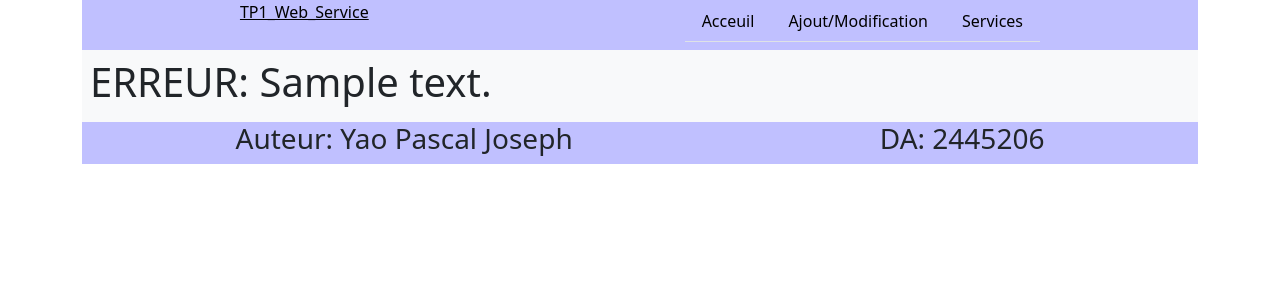
After one commit to TheOne101Alpha/TP1_web3, a Flask app: template templates/erreur.jinja in a window 1280 px wide. The commit adds this page. Shown: the top 300 px of the page. Run offline with Flask 3, Linux system fonts and the light colour scheme; the template is opened without the code that fills it: most values are stand-ins (such as "Sample title", 1, 10 or a date in 2020).

Commit message:
avancement validation finission gestion erreurs

```diff
--- a/app.py
+++ b/app.py
@@ -1,9 +1,12 @@
-from flask import Flask, render_template, request,abort
+from flask import Flask, render_template, request, abort, redirect
 import bd
+import re
 
 
 
-SITENOM = 'Services-TP1'
+
+
+reg_html = re.compile(r"(<(.*)>.*?|<(.*) />)")
 
 app = Flask(__name__)
 
@@ -15,47 +18,77 @@ def base():
         with connexion.get_curseur() as curseur:
             curseur.execute("SELECT cat.nom_categorie,ser.id_service, ser.titre, ser.description, ser.cout, ser.localisation FROM services ser INNER JOIN categories cat ON cat.id_categorie = ser.id_service ORDER BY ser.date_creation LIMIT 5")
             retour = curseur.fetchall()
-    return render_template('acceuil.jinja', titre=SITENOM, titre_page = "Acceuil", langue = "fr_CA", items=retour)
+    return render_template('acceuil.jinja',  titre_page = "Acceuil", langue = "fr_CA", items=retour)
 
 @app.route("/details")
 def details():
     """affiche la page de détail"""
 
     retour = []
+
     identifiant = request.args.get('id', type=int)
-    print(identifiant)
+
+    if not identifiant:
+        abort(400, "parametre id manquant")
 
     with bd.creer_connexion() as connexion:
         with connexion.get_curseur() as curseur:
             curseur.execute('SELECT cat.nom_categorie, ser.date_creation, ser.titre, ser.actif, ser.description, ser.cout, ser.localisation FROM services ser INNER JOIN categories cat ON cat.id_categorie = ser.id_service WHERE ser.id_service =%(id)s', {'id': identifiant})
             retour = curseur.fetchone()
-    return render_template("details.jinja",titre=SITENOM, titre_page = "Détails", item = retour, id_change = identifiant)
+            if retour.rowcount == 0:
+                abort(404, "details d'un service inexistant")
+
+            return render_template("details.jinja", titre_page = "Détails", item = retour, id_change = identifiant)
 
 
-@app.route("/changement")
+
+@app.route("/changement", methods=['GET', 'POST'])
 def changement():
     """affichage de changement ou ajout de services"""
 
     leservice = []
     categories = []
 
+    v_nom = ""
+    v_local=""
+    v_descr=""
+
     identifiant = request.args.get('id', type=int)
+
+    if request.method == 'POST':
+
+        nom = request.form.get('nom_service')
+        localisation = request.form.get('localisation_service')
+        description = request.form.get('description_service')
+
+        if reg_html.fullmatch(nom):
+            v_nom = "is-invalid"
+        if reg_html.fullmatch(localisation):
+            v_local = "is-invalid"
+        if reg_html.fullmatch(description):
+            v_descr = "is-invalid"
+        if not v_nom and not v_local and not v_descr:
+            return render_template("merci.jinja", titre_page= "Merci.jinja")
+        return render_template(
+            "changement.jinja",
+            titre_page = "validation",
+            b_changement = False,
+            valide_nom = v_nom,
+            valide_localisation = v_local,
+            valide_description = v_descr
+        )
     if identifiant:
         with bd.creer_connexion() as connexion:
             with connexion.get_curseur() as curseur:
+                curseur.execute("SELECT ser.id_service FROM services ser")
+                categories = curseur.execute("SELECT nom_categorie FROM categories")
+
                 curseur.execute('SELECT cat.nom_categorie, ser.date_creation, ser.titre, ser.actif, ser.description, ser.cout, ser.localisation FROM services ser INNER JOIN categories cat ON cat.id_categorie = ser.id_service WHERE ser.id_service =%(id)s', {'id': identifiant})
                 leservice = curseur.fetchone()
-        print(leservice)
-        return render_template("changement.jinja",titre=SITENOM,titre_page = "Modification service", b_changement=True, service=leservice, liste_categorie = categories )
-
-    with bd.creer_connexion() as connexion:
-        with connexion.get_curseur() as curseur:
-            curseur.execute('SELECT id_categorie, nom_categorie FROM categories')
-            categories = curseur.fetchall()
-            curseur.execute('SELECT cat.nom_categorie, ser.date_creation, ser.titre, ser.actif, ser.description, ser.cout, ser.localisation FROM services ser INNER JOIN categories cat ON cat.id_categorie = ser.id_service WHERE ser.id_service =%(id)s', {'id': identifiant})
-            services = curseur.fetchone()
-    return render_template("changement.jinja",titre=SITENOM, titre_page = "Ajout service", b_changement = False, service = services, liste_categorie = categories)
-
+                if leservice.rowcount == 0:
+                    abort(404, "le service à modifier n'existe pas")
+                return render_template("changement.jinja",titre_page = "Modification service", b_changement=True, service=leservice, liste_categorie = categories)
+    return render_template("changement.jinja",titre_page = "Ajout service", b_changement=False, service=None, liste_categorie = categories)
 
 @app.route("/services")
 def services():
@@ -66,8 +99,28 @@ def services():
             curseur.execute("SELECT id_service, (SELECT nom_categorie FROM `categories` WHERE categories.id_categorie = services.id_categorie), titre, localisation, description FROM `services` ORDER BY services.date_creation")
             retour = curseur.fetchall()
     print(retour)
-    return render_template('services.jinja',titre=SITENOM,titre_page = "Services", lesservices=retour)
+    return render_template('services.jinja',titre_page = "Services", lesservices=retour)
 
+
+@app.errorhandler(400)
+def gestion400(e):
+    """Gere le code 400"""
+    return render_template("erreur.jinja", message = e.description), 400
+
+@app.errorhandler(404)
+def gestion404(e):
+    """Gere le code 404"""
+    chemin = request.path
+    if chemin == "/details":
+        return render_template("erreur.jinja", message = e.description), 404
+    if chemin == "/changement":
+        return render_template("erreur.jinja", message = e.description), 404
+    return render_template("erreur.jinja", message = e.description), 404
+
+@app.errorhandler(500)
+def gestion500(e):
+    """Gere le code 500"""
+    return render_template("erreur.jinja", message = e.description)
 
 if __name__ == "__main__":
     app.run()
--- a/static/css/style.css
+++ b/static/css/style.css
@@ -10,8 +10,8 @@ p, label {
   color: black;
 }
 
-main a:hover .text {
-  color: red;
+footer, header {
+  height: 20%;
 }
 
 header {
@@ -22,6 +22,9 @@ header a {
   color: black;
 }
 
+main {
+  height: 60%;
+}
 main .taille {
   width: 42%;
 }
--- a/static/css/style.scss
+++ b/static/css/style.scss
@@ -16,8 +16,8 @@ p, label{
 	color: black;
 }
 
-main a:hover .text{
-	color: red ;
+footer, header{
+	height: 20%;
 }
 
 header{
@@ -29,9 +29,13 @@ header{
 	}
 }
 
-main .taille{
-	width: 42%;
+main {
+	height: 60%;
+	.taille {
+		width: 42%;
+	}
 }
+
 
 footer{
 	background-color: rgb(192, 192, 255);
--- a/templates/base.jinja
+++ b/templates/base.jinja
@@ -12,14 +12,14 @@
 <div class="container">
     <body>
         <header class="d-flex justify-content-around align-middle">
-            <a href="/">{{titre}}</a>
+            <a href="/">TP1_Web_Service</a>
             <div>
                 <ul class="nav nav-tabs">
                     <li class="nav-item">
                         <a href="/" class="nav-link text-black">Acceuil</a>
                     </li>
                     <li class="nav-item">
-                        <a href="ajout.jinja" class="nav-link text-black">Ajout/Modification</a>
+                        <a href="/changement" class="nav-link text-black">Ajout/Modification</a>
                     </li>
                     <li class="nav-item">
                         <a href="/services" class="nav-link text-black">Services</a>
--- /dev/null
+++ b/templates/erreur.jinja
@@ -0,0 +1,4 @@
+{%extends "base.jinja"%}
+{%block main%}
+<h1>ERREUR: {{message}}</h1>
+{%endblock%}
--- /dev/null
+++ b/templates/merci.jinja
@@ -0,0 +1,5 @@
+{% extends "base.jinja"%}
+
+{% block main %}
+<h1>Utilisateur ajouter</h1>
+{% endblock main %}
```
Also changed, not shown: templates/changement.jinja (+5 -6 lines), 1 other file.
